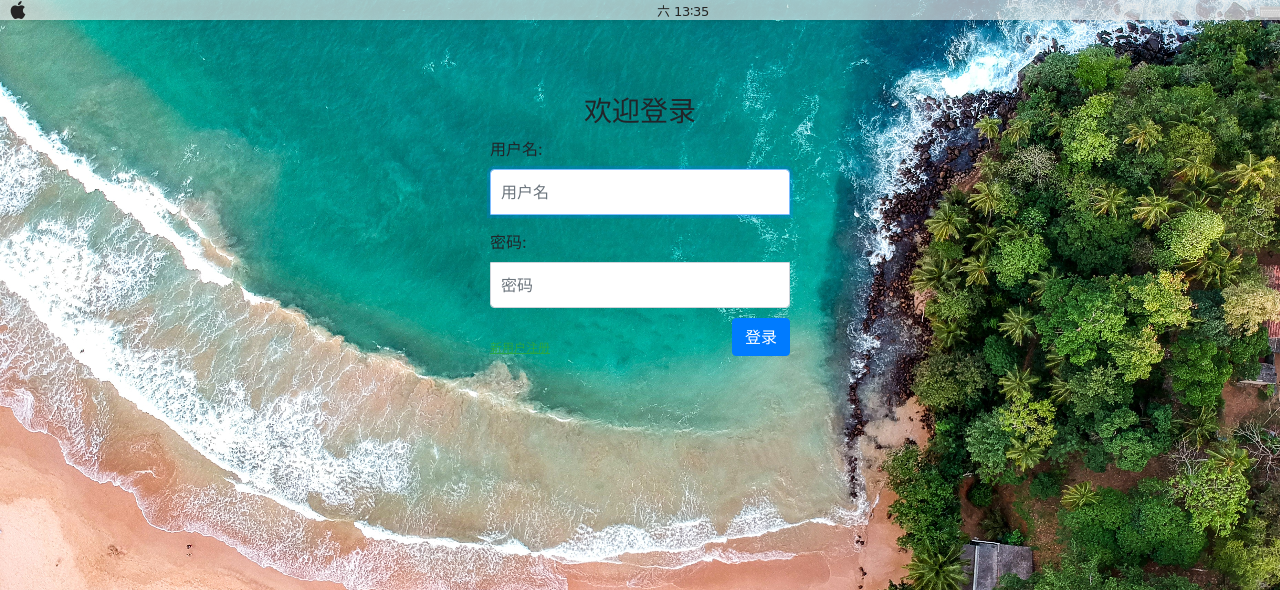
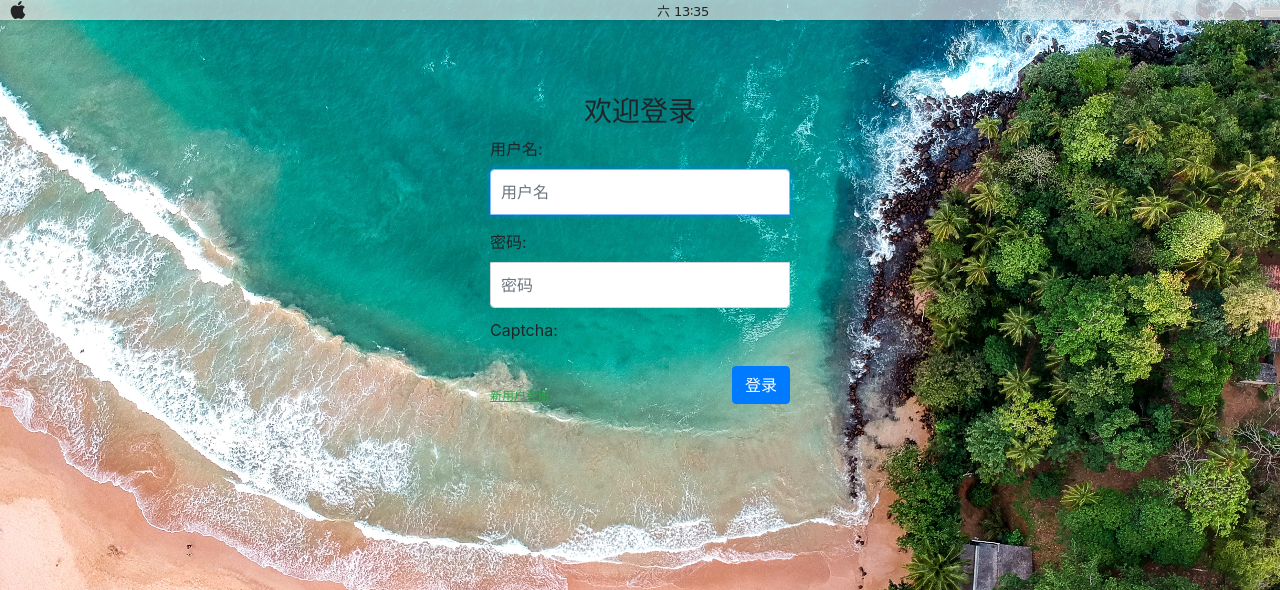
Before and after one commit to lidianjin/learn_xxx, a Django app: page /login/ in a window 1280 px wide. Shown: the top 590 px of the page. Run offline with Django 3.2, Linux system fonts and the light colour scheme; some libraries are stand-ins or nearby versions.

Commit message:
添加captcha相关的内容

```diff
--- a/login/templates/login/login.html
+++ b/login/templates/login/login.html
@@ -17,9 +17,12 @@
         <div class="col">
             <form class="form-login" action="/login/" method="post">
                 {% csrf_token %}
-                {% if message %}
+                {% if login_form.captcha.errors %}
+                <div class="alert alert-warning">{{ login_form.captcha.errors }}</div>
+                {% elif message %}
                 <div class="alert alert-warning">{{ message }}</div>
                 {% endif %}
+
                 <h3 class="text-center">欢迎登录</h3>
                 <div class="form-group">
                     {{ login_form.username.label_tag }}
@@ -28,6 +31,10 @@
                 <div>
                     {{ login_form.password.label_tag }}
                     {{ login_form.password }}
+                </div>
+                <div class="form-group">
+                    {{ login_form.captcha.label_tag }}
+                    {{ login_form.captcha }}
                 </div>
                 <div>
                     <a href="/register/" class="text-success "><ins>新用户注册</ins></a>
```
